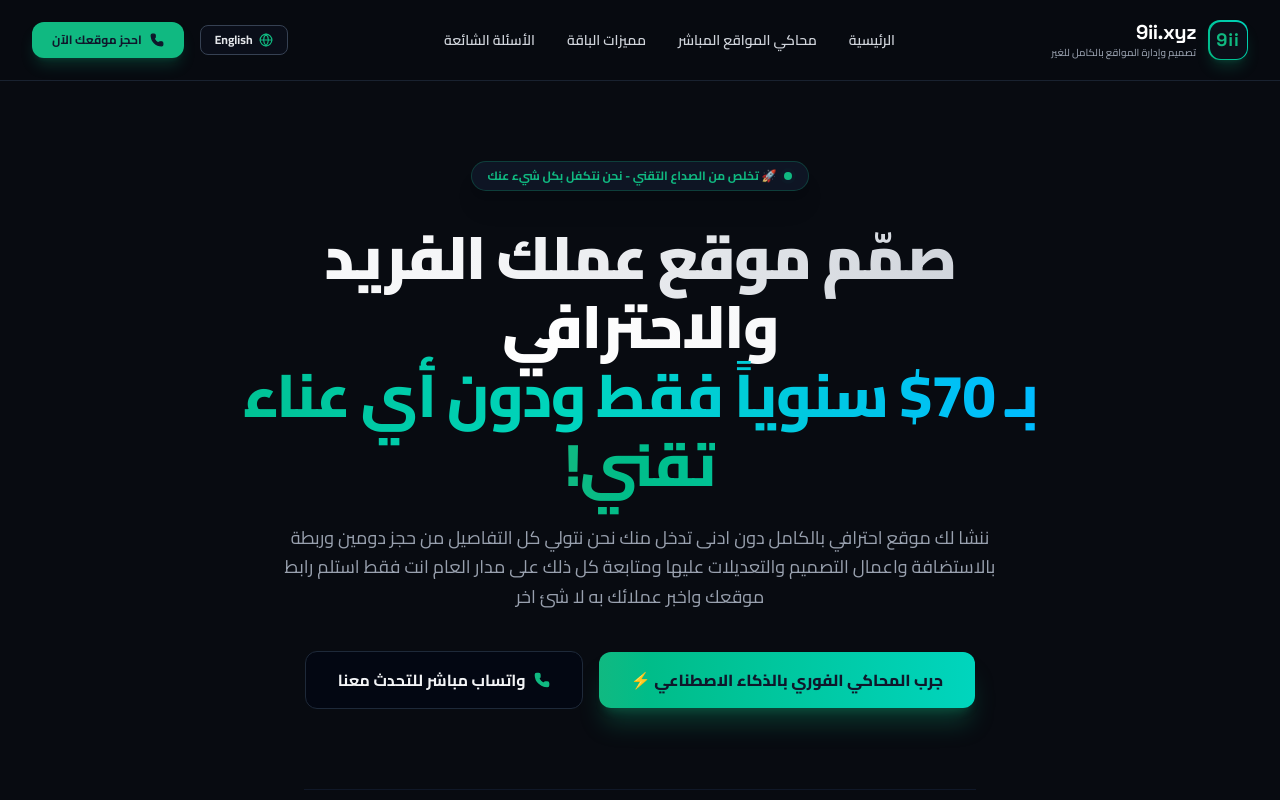
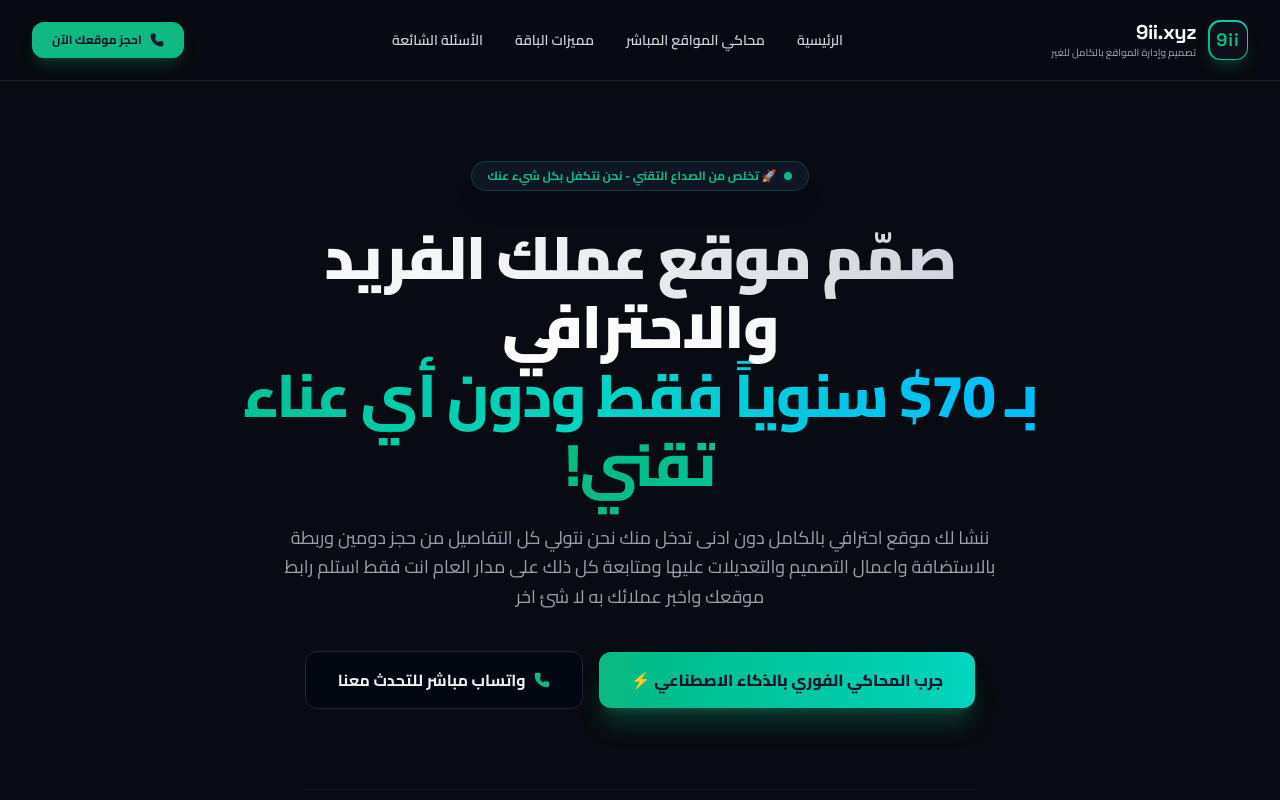
Before and after one commit to winnerinfowinner-lab/9ii, a React (Vite) app: page / in a window 1280 px wide. Shown: the top 800 px of the page. Built offline with nearby package versions, Linux system fonts and the light colour scheme.

Commit message:
Add files via upload

```diff
--- a/src/App.tsx
+++ b/src/App.tsx
@@ -271,7 +271,7 @@ const iconMap: Record<string, React.ComponentType<any>> = {
 };
 
 export default function App() {
-  const [lang, setLang] = useState<"ar" | "en">("ar");
+  const lang = "ar";
   const [activePreset, setActivePreset] = useState<keyof typeof defaultBlueprints>("restaurant");
   const [bizName, setBizName] = useState("");
   const [bizDesc, setBizDesc] = useState("");
@@ -477,19 +477,8 @@ export default function App() {
             </button>
           )}
 
-          {/* Call-to-actions and Language toggle option */}
+          {/* Call-to-actions */}
           <div id="nav-controls-flex" className="flex items-center gap-4">
-
-            {/* Elegant Language switcher button */}
-            <button
-              id="language-switcher-btn"
-              onClick={() => setLang(lang === "ar" ? "en" : "ar")}
-              className="px-3.5 py-1.5 rounded-lg border border-gray-700 bg-gray-900/40 text-xs font-bold text-gray-200 hover:border-emerald-500 hover:text-white transition-all duration-300 flex items-center gap-1.5 cursor-pointer"
-            >
-              <Globe className="h-3.5 w-3.5 text-emerald-400" />
-              <span>{lang === "ar" ? "English" : "العربية"}</span>
-            </button>
-
             {/* Glowing Order button */}
             <a
               id="direct-whatsapp-nav-btn"
@@ -1293,7 +1282,7 @@ export default function App() {
                 className="w-full py-4 px-6 rounded-xl bg-emerald-500 hover:bg-emerald-400 text-slate-900 font-extrabold text-sm flex items-center justify-center gap-2 transition-all shadow-xl shadow-emerald-500/20 cursor-pointer"
               >
                 <Phone className="h-4 w-4 fill-current text-slate-900" />
-                <span>{th[lang].orderSubmit}</span>
+                <span>{th[lang].formSubmit}</span>
               </button>
 
             </form>
```
